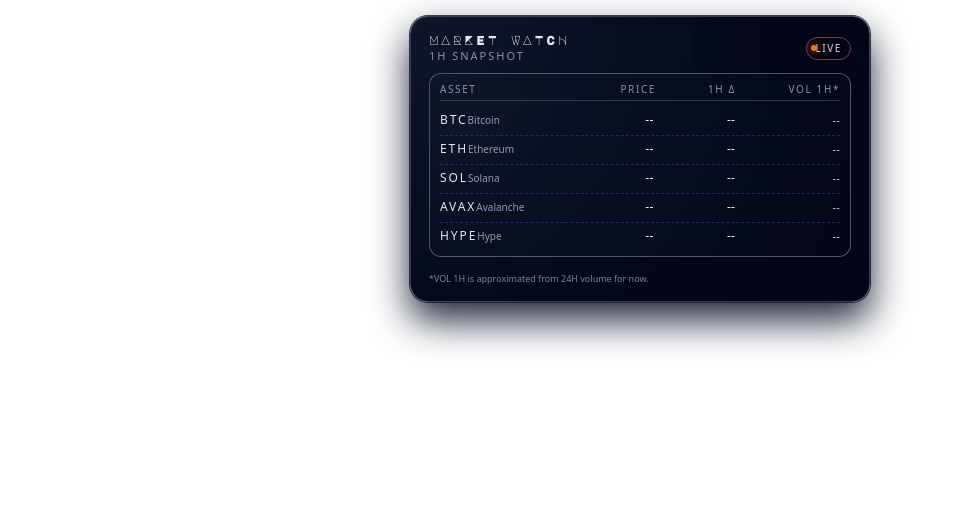
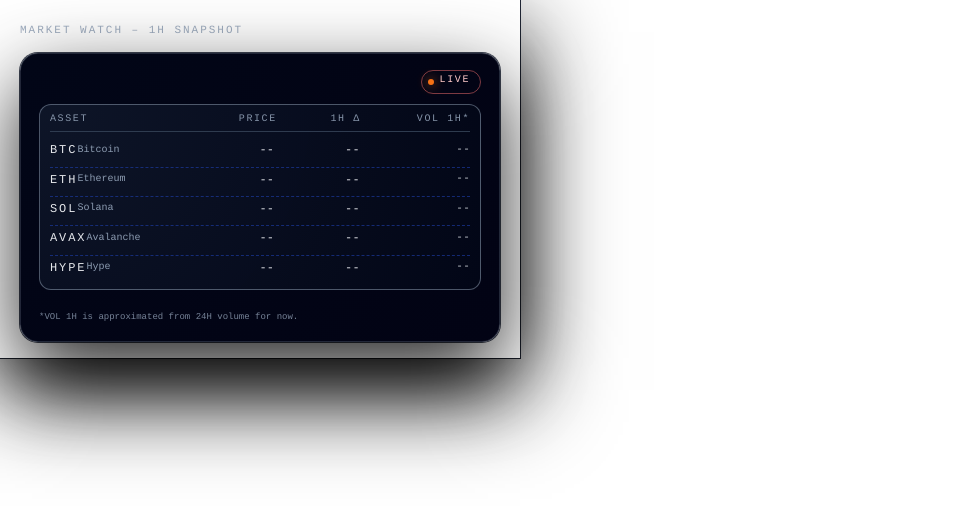
Before and after one commit to amiknyc/OTG, a website: page overlays/opensea-sales-overlay/coin_list.html in a window 1280 px wide. Shown: the whole page, without its empty margins (0-963 px from the left). Drawn offline with Linux system fonts and the light colour scheme; no server answers; a web font is replaced by a local one.

Commit message:
Adjusted style for coin l\ist.

```diff
--- a/overlays/opensea-sales-overlay/coin_list.html
+++ b/overlays/opensea-sales-overlay/coin_list.html
@@ -2,7 +2,7 @@
 <html lang="en">
   <head>
     <meta charset="utf-8" />
-    <title>Multi-Coin 1H Snapshot</title>
+    <title>Market Watch – 1H Snapshot</title>
     <meta name="viewport" content="width=device-width, initial-scale=1" />
 
     <!-- Fonts (same as GUN overlay) -->
@@ -17,17 +17,19 @@
     <link rel="stylesheet" href="public/css/coin_list.css" />
   </head>
   <body>
-    <div class="overlay-root">
-      <section class="coin-list-module">
-        <header class="coin-list-header">
-          <div class="coin-list-title">
-            <span class="title-main">MARKET WATCH</span>
-            <span class="title-sub">1H SNAPSHOT</span>
-          </div>
+    <div id="coin-overlay">
+      <!-- OUTER HEADER (matches GUN module pattern) -->
+      <div class="header">
+        <span class="title">Market Watch – 1H Snapshot</span>
+      </div>
+
+      <!-- INNER CARD -->
+      <section id="coin-list-section" class="coin-list-module">
+        <div class="coin-list-header">
           <div class="coin-list-meta">
             <span class="meta-pill">LIVE</span>
           </div>
-        </header>
+        </div>
 
         <div class="coin-list-table">
           <div class="coin-list-table-head">
--- a/overlays/opensea-sales-overlay/public/css/coin_list.css
+++ b/overlays/opensea-sales-overlay/public/css/coin_list.css
@@ -2,7 +2,7 @@
    MULTI-COIN 1H SNAPSHOT MODULE
    ================================ */
 
-/* Basic reset local to this overlay */
+/* Basic reset local to this page */
 *,
 *::before,
 *::after {
@@ -15,62 +15,76 @@
   padding: 0;
 }
 
-/* Root container (same idea as GUN overlay) */
-.overlay-root {
-  min-height: 100vh;
-  display: flex;
-  align-items: flex-start;
-  justify-content: center;
-  padding: 16px;
-  font-family: "Kode Mono", system-ui, -apple-system, BlinkMacSystemFont,
-    "Segoe UI", sans-serif;
-  color: var(--text-primary, #f5f5f5);
+/* Match GUN module: transparent bg, Kode Mono, good smoothing */
+body {
+  background: transparent;
+  font-family: "Kode Mono", monospace;
+  color: #e5e7eb;
+  line-height: 1.45;
+  -webkit-font-smoothing: subpixel-antialiased;
+  text-rendering: geometricPrecision;
 }
 
-/* Main module card */
-.coin-list-module {
-  width: 460px;
-  max-width: 100%;
-  background:
-    radial-gradient(circle at top left, rgba(15, 23, 42, 0.96), #020617 70%),
-    radial-gradient(circle at bottom right, rgba(76, 29, 149, 0.5), #020617);
-  border-radius: 18px;
-  border: 1px solid rgba(148, 163, 184, 0.35);
-  padding: 16px 18px 14px;
+/* ================================
+   Outer overlay container
+   ================================ */
+
+#coin-overlay {
+  width: 520px;
+  max-width: 100vw;
+  padding: 18px 20px 16px;
   box-shadow:
-    0 18px 38px rgba(15, 23, 42, 0.95),
-    0 0 0 1px rgba(15, 23, 42, 0.8);
-  backdrop-filter: blur(18px);
+    0 32px 90px rgba(0, 0, 0, 0.95),
+    0 0 0 1px rgba(15, 23, 42, 0.9);
 }
 
-/* Header */
+/* Header (reuse pattern from GUN overlay) */
+.header {
+  margin-bottom: 12px;
+}
+
+.title {
+  font-family: "Kode Mono", monospace;
+  font-size: 11px;
+  letter-spacing: 0.18em;
+  text-transform: uppercase;
+  color: rgba(148, 163, 184, 0.9);
+}
+
+/* ================================
+   Inner card (match gun token card)
+   ================================ */
+
+#coin-list-section,
+.coin-list-module {
+  position: relative;
+  overflow: hidden;
+
+  border-radius: 18px;
+  border: 1px solid rgba(148, 163, 184, 0.22);
+  box-shadow:
+    0 30px 80px rgba(0, 0, 0, 0.85),
+    0 0 0 1px rgba(15, 23, 42, 0.8);
+
+  padding: 16px 18px 14px;
+
+  /* base dark gradient behind everything */
+  background: radial-gradient(circle at top left, #020617, #020314);
+
+  display: flex;
+  flex-direction: column;
+  row-gap: 10px;
+}
+
+/* Top meta row: just the LIVE pill right-aligned */
 .coin-list-header {
   display: flex;
-  align-items: center;
-  justify-content: space-between;
-  margin-bottom: 10px;
+  justify-content: flex-end;
 }
 
-.coin-list-title {
-  display: flex;
-  flex-direction: column;
-  gap: 2px;
-}
-
-.coin-list-title .title-main {
-  font-family: "Major Mono Display", system-ui, sans-serif;
-  font-size: 13px;
-  letter-spacing: 0.16em;
-  text-transform: uppercase;
-  color: #e5e7eb;
-}
-
-.coin-list-title .title-sub {
-  font-size: 11px;
-  color: rgba(148, 163, 184, 0.9);
-  text-transform: uppercase;
-  letter-spacing: 0.18em;
-}
+/* ================================
+   LIVE pill with blinking dot
+   ================================ */
 
 .coin-list-meta {
   display: flex;
@@ -79,20 +93,20 @@
 }
 
 .meta-pill {
+  position: relative;
   font-size: 10px;
   text-transform: uppercase;
   letter-spacing: 0.16em;
-  padding: 3px 8px 4px;
+  padding: 3px 10px 4px 18px; /* extra left padding for more space after dot */
   border-radius: 999px;
   border: 1px solid rgba(248, 113, 113, 0.5);
   color: #fecaca;
-  position: relative;
 }
 
 .meta-pill::before {
   content: "";
   position: absolute;
-  left: 4px;
+  left: 6px;
   top: 50%;
   width: 6px;
   height: 6px;
@@ -100,9 +114,27 @@
   background: #f97316;
   transform: translateY(-50%);
   box-shadow: 0 0 8px rgba(249, 115, 22, 0.9);
+
+  /* blinking / pulsing animation */
+  animation: live-pulse 1.1s ease-in-out infinite;
 }
 
-/* Table container */
+@keyframes live-pulse {
+  0%,
+  100% {
+    opacity: 0.4;
+    box-shadow: 0 0 4px rgba(249, 115, 22, 0.5);
+  }
+  50% {
+    opacity: 1;
+    box-shadow: 0 0 12px rgba(249, 115, 22, 1);
+  }
+}
+
+/* ================================
+   Table layout
+   ================================ */
+
 .coin-list-table {
   border-radius: 12px;
   border: 1px solid rgba(148, 163, 184, 0.5);
@@ -183,10 +215,7 @@
   letter-spacing: 0.02em;
 }
 
-.col-price .metric-value {
-  font-variant-numeric: tabular-nums;
-}
-
+.col-price .metric-value,
 .col-change .metric-value {
   font-variant-numeric: tabular-nums;
 }
@@ -208,7 +237,7 @@
 
 /* Footer */
 .coin-list-footer {
-  margin-top: 8px;
+  margin-top: 4px;
 }
 
 .coin-list-footer .footnote {
```
